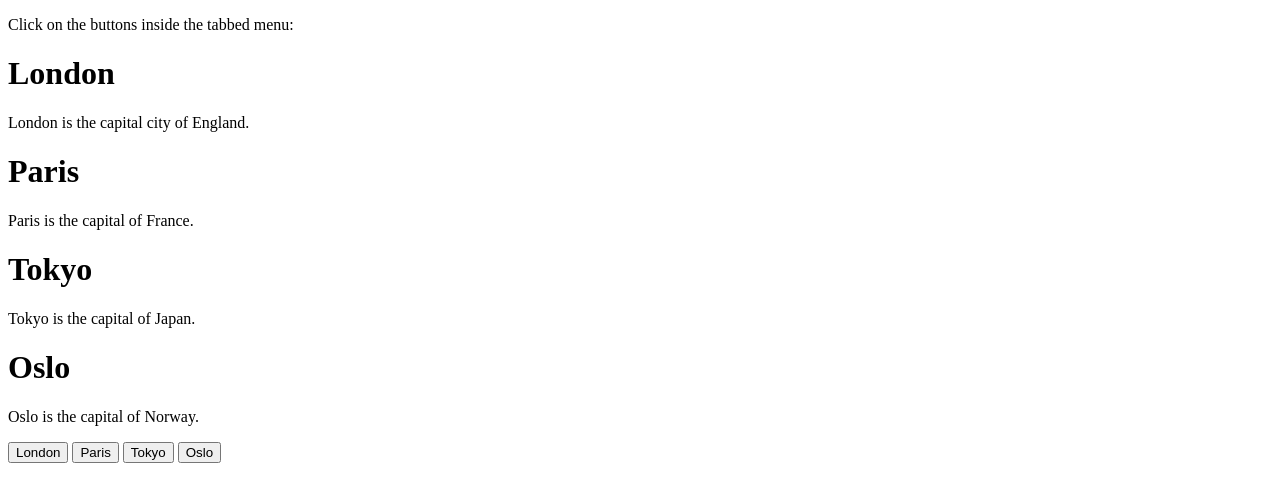
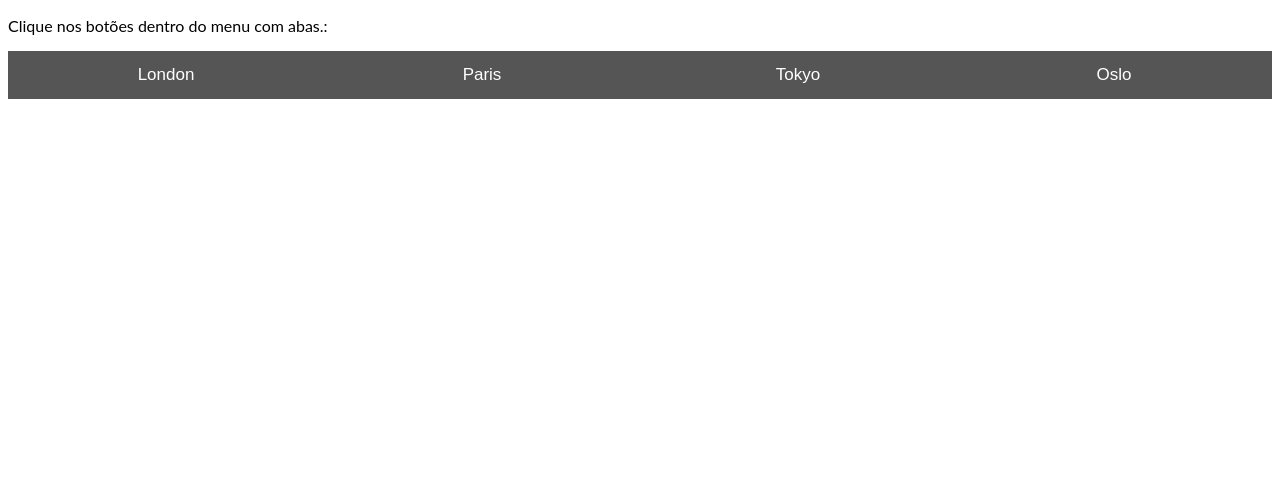
Before and after one commit to dede-dahora/atividade-1.3, a plain HTML site: page tab header/index.html in a window 1280 px wide. Drawn offline with Linux system fonts and the light colour scheme.

Commit message:
tab header completo

```diff
--- a/tab header/index.html
+++ b/tab header/index.html
@@ -2,12 +2,12 @@
 <html>
 <head>
 <meta name="viewport" content="width=device-width, initial-scale=1">
+<link rel="stylesheet" href="style.css">
 <script src="script.js"></script>
-<link rel="stylesheet" href="styles.css">
 </head>
 <body>
 
-<p>Click on the buttons inside the tabbed menu:</p>
+<p>Clique nos botões dentro do menu com abas.:</p>
 
 <div id="London" class="tabcontent">
   <h1>London</h1>
```
